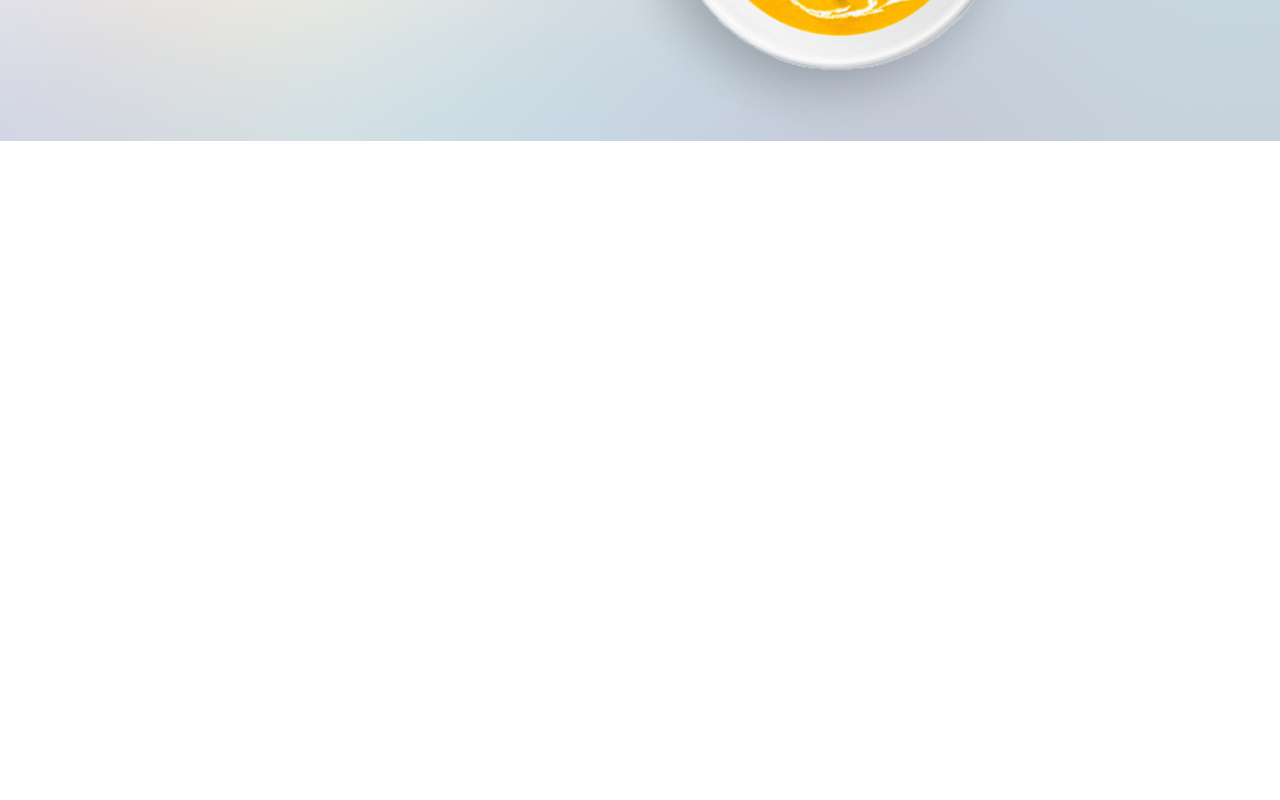
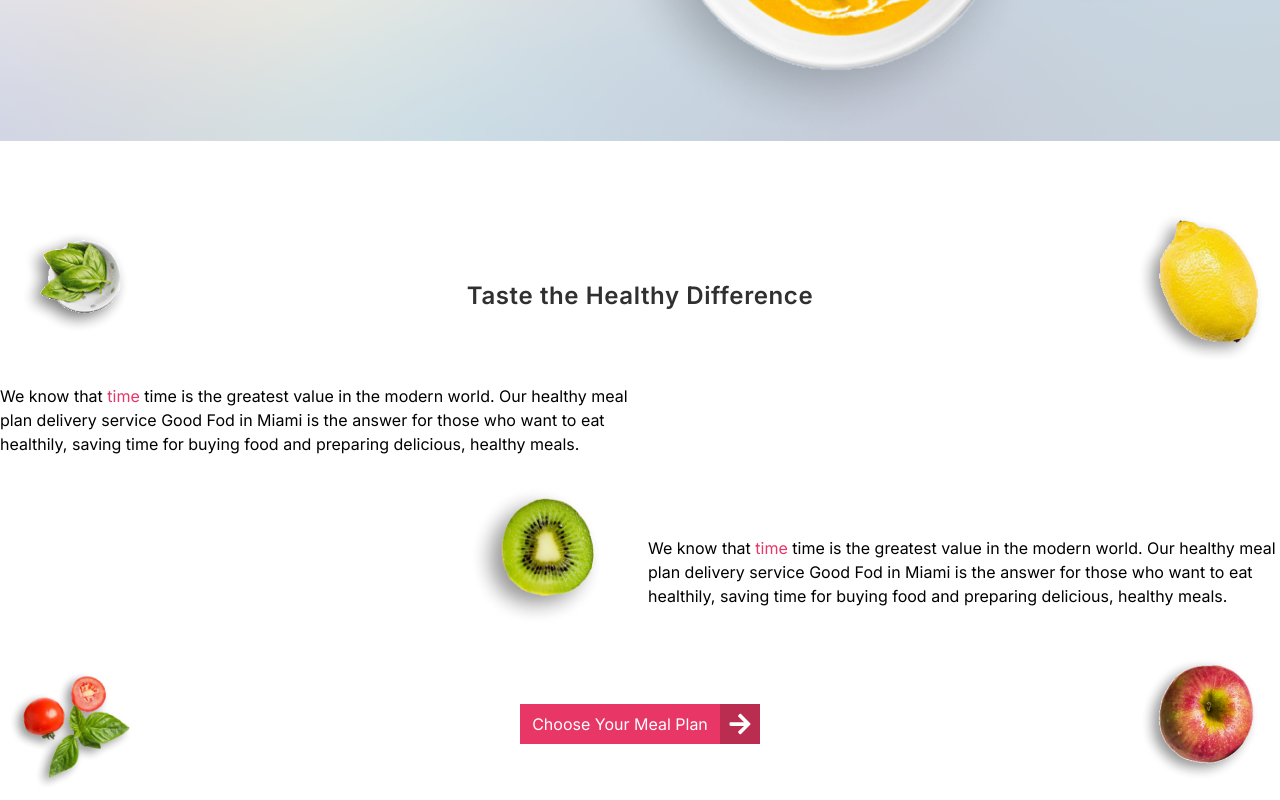
Before and after one commit to Joshuakibwage/good-food, a React (Vite) app: page / in a window 1280 px wide. Shown: the part 681-1481 px from the top of the page. Before the commit the page ends 873 px from the top, so only its background shows below. Built offline with nearby package versions, Linux system fonts and the light colour scheme; a web font is replaced by a local one.

Commit message:
Add banner component

```diff
--- a/src/App.jsx
+++ b/src/App.jsx
@@ -1,11 +1,13 @@
 import Navbar from "./components/Navbar";
 import Hero from "./pages/Hero";
+import Banner from "./components/Banner";
 
  const App = () => {
    return (
      <div>
       <Navbar />
       <Hero />
+      <Banner />
      </div>
    )
  }
--- /dev/null
+++ b/src/components/Banner.jsx
@@ -0,0 +1,91 @@
+import PrimaryButton from "../shared/PrimaryButton";
+
+const Banner = () => {
+  return (
+    <section>
+        <div className="container mx-auto py-14 relative">
+
+            <div>
+                <h1 className="py-8 tracking-wide text-2xl font-semibold text-dark text-center">
+                    Taste the Healthy Difference
+                </h1>
+
+                {/* content section */}
+                <div className="space-y-10">
+                    <div className="grid grid-cols-1 sm:grid-cols-2 gap-4 py-10">
+
+                        <div>
+                            <p>
+                                We know that <span className="text-primary">time </span> time is the greatest
+                                value in the modern world.
+                                Our healthy meal plan delivery service Good Fod in Miami is the answer for those
+                                who want to eat healthily, saving time for buying food and preparing delicious,
+                                healthy meals.
+                            </p>
+                        </div>
+                    </div>
+                </div>
+
+                <div className="spay-y-10">
+                    <div className="grid grid-cols-1 sm:grid-cols-2 gap-4 py-10">
+                    <div></div>
+                    <div>
+                        <p>
+                            We know that <span className="text-primary">time </span> time is the greatest
+                            value in the modern world.
+                            Our healthy meal plan delivery service Good Fod in Miami is the answer for those
+                            who want to eat healthily, saving time for buying food and preparing delicious,
+                            healthy meals.
+                        </p>
+                    </div>
+                    </div>
+                </div>
+                <div className="flex justify-center mt-10 sm:mt-14">
+                    <PrimaryButton />
+                </div>
+
+            </div>
+            {/* bg fruits pngs */}
+            <div className="absolute top-5 -left-16 sm:bottom-0 sm:left-0 opacity-45 sm:opacity-100">
+                <img
+                    src="src/assets/png/leaf.png"
+                    alt="leaf"
+                    className="max-w-[160px]"
+                />
+            </div>
+            <div className="absolute -bottom-16 -left-16 sm:bottom-0 sm:left-0 opacity-45 sm:opacity-100">
+                <img
+                    src="src/assets/png/tomato.png"
+                    alt="leaf"
+                    className="max-w-[160px]"
+                />
+            </div>
+            <div className="hidden sm:block absolute bottom-0 right-0 top-0">
+                <img
+                    src="src/assets/png/lemon.png"
+                    alt="leaf"
+                    className="max-w-[160px]"
+                />
+            </div>
+            <div className="hidden sm:block absolute bottom-0 right-0 ">
+                <img
+                    src="src/assets/png/apple.png"
+                    alt="leaf"
+                    className="max-w-[160px]"
+                />
+            </div>
+            <div className="absolute top-[60%] -translate-y-1/2 left-[42%] -translate-x-1/2 opacity-50 sm:opacity-100">
+                <img
+                    src="src/assets/png/kiwi.png"
+                    alt="leaf"
+                    className="max-w-[160px]"
+                />
+            </div>
+
+        </div>
+
+    </section>
+  )
+}
+
+export default Banner
```
